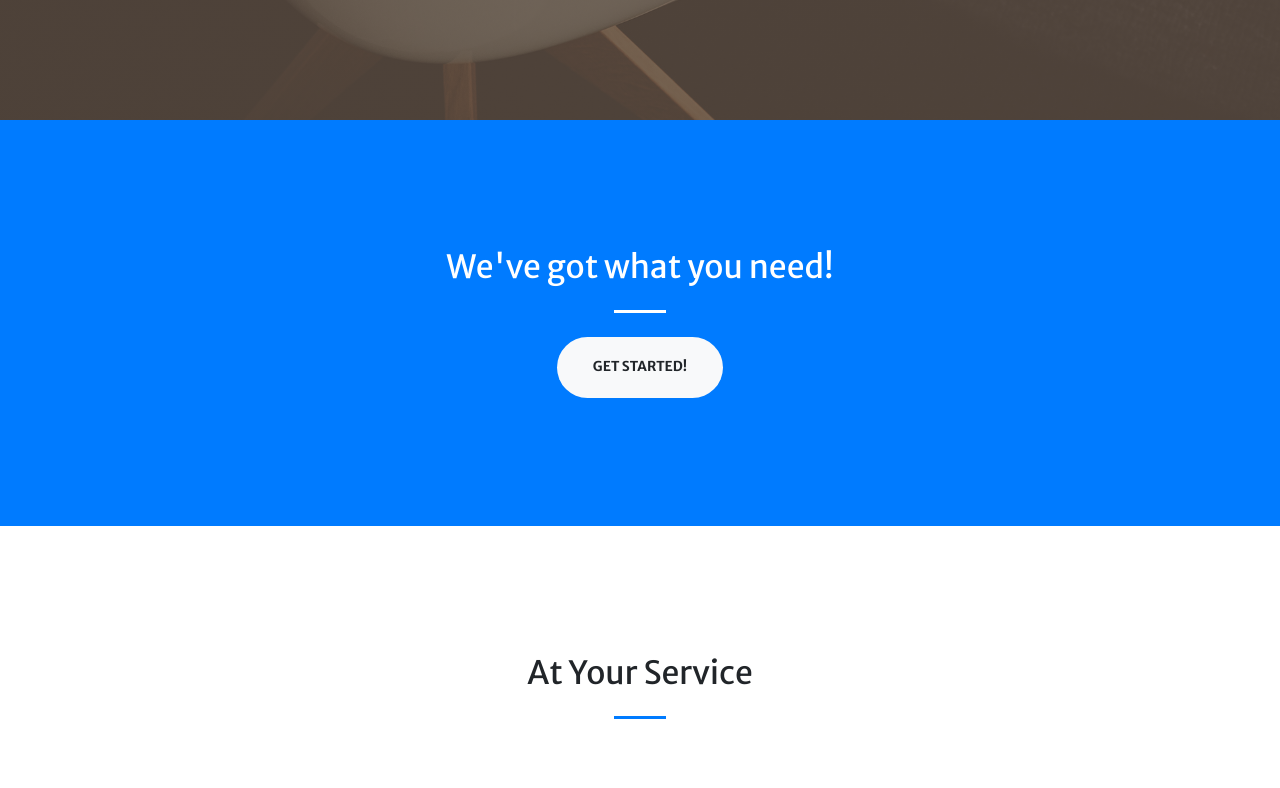
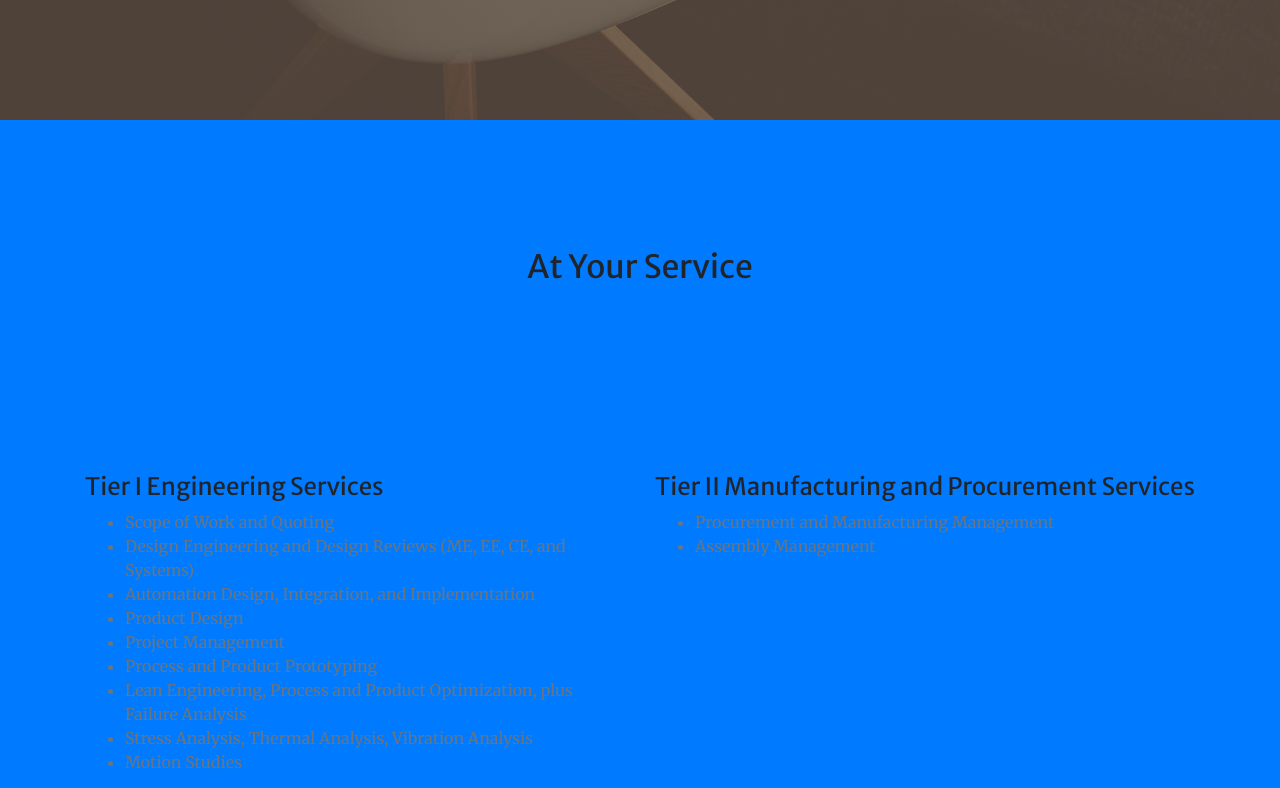
Before and after one commit to BendorLLC/engineering, a plain HTML site: page index.html in a window 1280 px wide. Shown: the part 680-1468 px from the top of the page. Drawn offline with nearby package versions, Linux system fonts and the light colour scheme.

Commit message:
Update index.html

```diff
--- a/index.html
+++ b/index.html
@@ -26,7 +26,7 @@
                 <button class="navbar-toggler navbar-toggler-right" type="button" data-toggle="collapse" data-target="#navbarResponsive" aria-controls="navbarResponsive" aria-expanded="false" aria-label="Toggle navigation"><span class="navbar-toggler-icon"></span></button>
                 <div class="collapse navbar-collapse" id="navbarResponsive">
                     <ul class="navbar-nav ml-auto my-2 my-lg-0">
-                        <li class="nav-item"><a class="nav-link js-scroll-trigger" href="#about">About</a></li>
+                        <!--<li class="nav-item"><a class="nav-link js-scroll-trigger" href="#about">About</a></li>-->
                         <li class="nav-item"><a class="nav-link js-scroll-trigger" href="#services">Services</a></li>
                         <!--<li class="nav-item"><a class="nav-link js-scroll-trigger" href="#portfolio">Portfolio</a></li>-->
                         <li class="nav-item"><a class="nav-link js-scroll-trigger" href="#contact">Contact</a></li>
@@ -50,7 +50,7 @@
             </div>
         </header>
         <!-- About-->
-        <section class="page-section bg-primary" id="about">
+        <!--<section class="page-section bg-primary" id="about">
             <div class="container">
                 <div class="row justify-content-center">
                     <div class="col-lg-8 text-center">
@@ -60,9 +60,9 @@
                     </div>
                 </div>
             </div>
-        </section>
+        </section>-->
         <!-- Services-->
-        <section class="page-section" id="services">
+        <section class="page-section bg-primary" id="services">
             <div class="container">
                 <h2 class="text-center mt-0">At Your Service</h2>
                 <hr class="divider my-4" />
```
